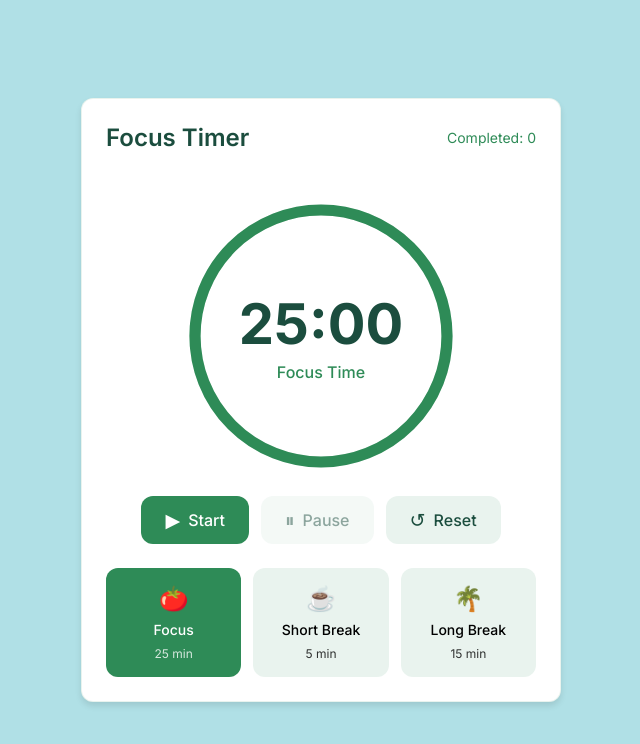
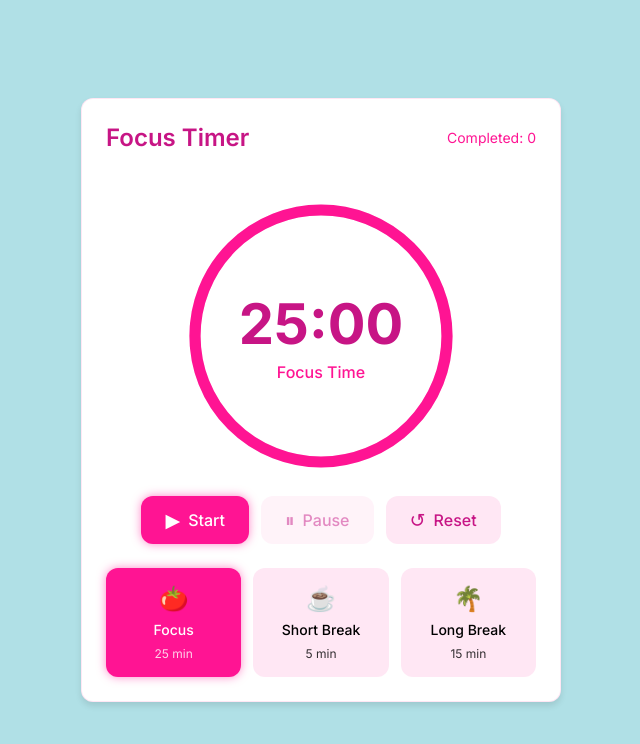
Before and after one commit to glenlubbert/BYOA-Pomodoro, a plain HTML site: page index.html in a window 1280 px wide. Shown: the whole page, without its empty margins (319-959 px from the left). Drawn offline with Linux system fonts and the light colour scheme.

Commit message:
Update: Changed buttons to neon pink with glow effects

```diff
--- a/styles.css
+++ b/styles.css
@@ -1,10 +1,10 @@
 :root {
-    --primary-color: #2E8B57; /* Sea Green */
-    --primary-dark: #1B4D3E; /* Deep Sea Green */
-    --secondary-color: #FF7F50; /* Coral */
+    --primary-color: #FF1493; /* Neon Pink */
+    --primary-dark: #C71585; /* Deep Pink */
+    --secondary-color: #FF69B4; /* Hot Pink */
     --danger-color: #FF6B6B; /* Light Coral */
     --text-color: #2C3E50; /* Deep Blue */
-    --background-color: #B0E0E6; /* Powder Blue - More noticeable color */
+    --background-color: #B0E0E6; /* Powder Blue */
     --card-color: #FFFFFF;
     --border-radius: 12px;
     --shadow: 0 4px 6px rgba(0, 0, 0, 0.1);
@@ -37,7 +37,7 @@ body {
     display: flex;
     flex-direction: column;
     gap: 24px;
-    border: 1px solid rgba(46, 139, 87, 0.1);
+    border: 1px solid rgba(255, 20, 147, 0.1);
 }
 
 header {
@@ -78,7 +78,7 @@ h1 {
 
 .timer-background {
     fill: none;
-    stroke: rgba(46, 139, 87, 0.1);
+    stroke: rgba(255, 20, 147, 0.1);
     stroke-width: 4;
 }
 
@@ -133,10 +133,11 @@ h1 {
 .control-btn.primary {
     background-color: var(--primary-color);
     color: white;
+    box-shadow: 0 0 10px rgba(255, 20, 147, 0.5);
 }
 
 .control-btn.secondary {
-    background-color: rgba(46, 139, 87, 0.1);
+    background-color: rgba(255, 20, 147, 0.1);
     color: var(--primary-dark);
 }
 
@@ -147,7 +148,7 @@ h1 {
 
 .control-btn:hover:not(:disabled) {
     transform: translateY(-2px);
-    box-shadow: 0 2px 4px rgba(46, 139, 87, 0.2);
+    box-shadow: 0 0 15px rgba(255, 20, 147, 0.7);
 }
 
 .btn-icon {
@@ -169,7 +170,7 @@ h1 {
     padding: 16px;
     border: none;
     border-radius: var(--border-radius);
-    background-color: rgba(46, 139, 87, 0.1);
+    background-color: rgba(255, 20, 147, 0.1);
     cursor: pointer;
     transition: all 0.2s ease;
 }
@@ -177,6 +178,7 @@ h1 {
 .mode.active {
     background-color: var(--primary-color);
     color: white;
+    box-shadow: 0 0 10px rgba(255, 20, 147, 0.5);
 }
 
 .mode-icon {
@@ -194,7 +196,7 @@ h1 {
 }
 
 .mode:hover:not(.active) {
-    background-color: rgba(46, 139, 87, 0.2);
+    background-color: rgba(255, 20, 147, 0.2);
 }
 
 @media (max-width: 480px) {
```
